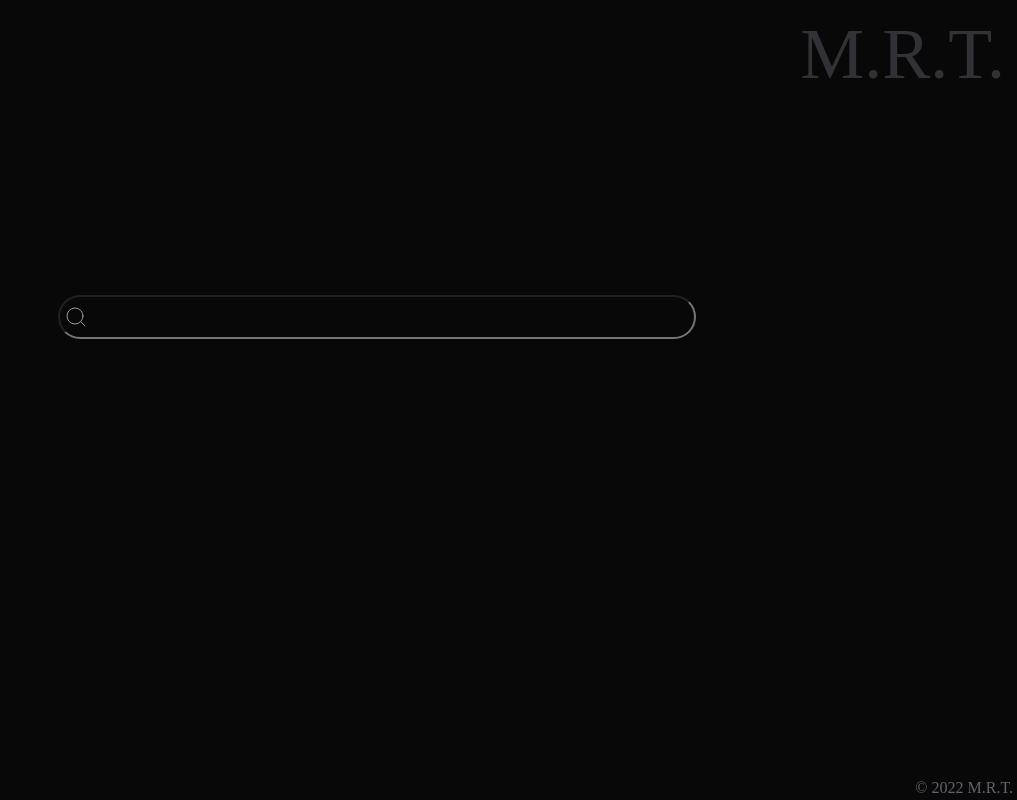
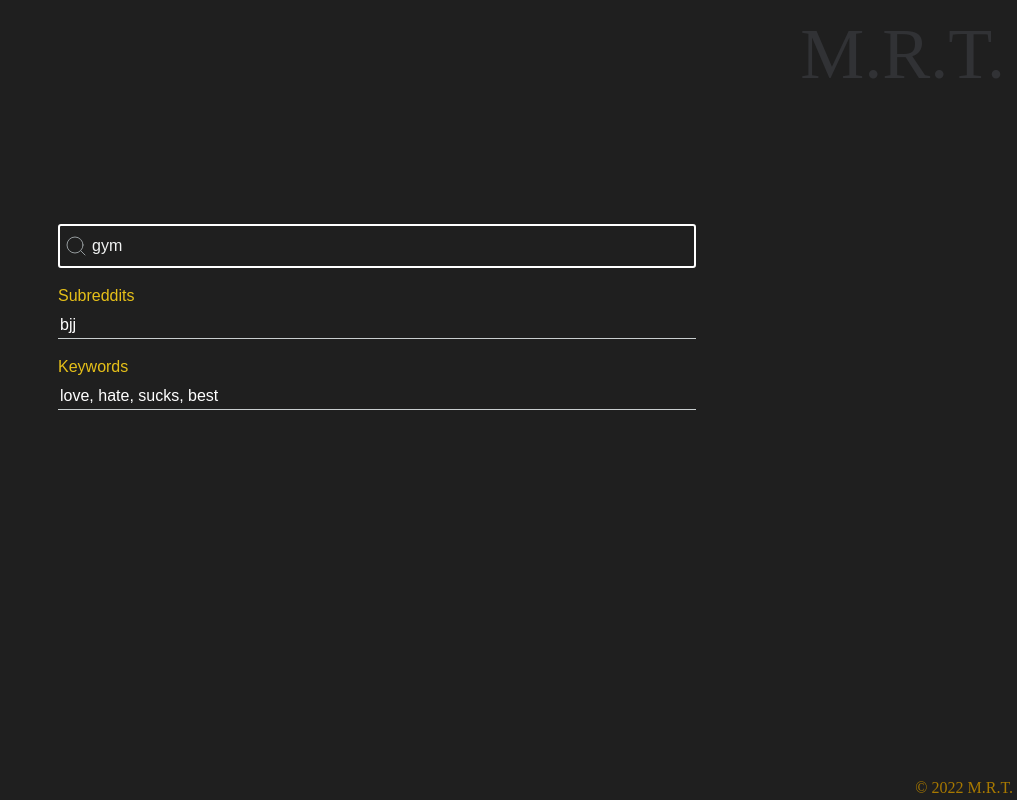
Before and after one commit to banana-boogie/mrt, a Gatsby site: page / in a window 1280 px wide. Shown: the whole page, without its empty margins (263-1280 px from the left). Built offline with nearby package versions, Linux system fonts and the light colour scheme; Gatsby itself is replaced by a stand-in of ours.

Commit message:
Feature: front-end to allow subreddit and keyword submission

```diff
--- a/gatsby-config.js
+++ b/gatsby-config.js
@@ -24,7 +24,6 @@ module.exports = {
         name: `Banana Boogie - M.R.T.`,
         short_name: `M.R.T.`,
         start_url: `/`,
-        background_color: `#663399`,
         // This will impact how browsers show your PWA/website
         // https://css-tricks.com/meta-theme-color-and-trickery/
         // theme_color: `#663399`,
--- a/src/components/GlobalStyles/GlobalStyles.js
+++ b/src/components/GlobalStyles/GlobalStyles.js
@@ -191,7 +191,13 @@ html {
   --color-gray-500: hsl(${COLORS.gray[500]});
   --color-gray-700: hsl(${COLORS.gray[700]});
   --color-gray-900: hsl(${COLORS.gray[900]});
-  --color-gray-backdrop: hsl(${COLORS.gray[700]} / 0.8);
+  --color-gray-backdrop: hsl(${COLORS.gray[900]} / 0.8);
+  --color-yellow-100: hsl(${COLORS.yellow[100]});
+  --color-yellow-300: hsl(${COLORS.yellow[300]});
+  --color-yellow-500: hsl(${COLORS.yellow[500]});
+  --color-yellow-700: hsl(${COLORS.yellow[700]});
+  --color-yellow-900: hsl(${COLORS.yellow[900]});
+
 }
 
 
--- a/src/components/Layout/layout.tsx
+++ b/src/components/Layout/layout.tsx
@@ -63,7 +63,7 @@ const Main = styled.main`
 const Footer = styled.footer`
   align-self: flex-end;
   margin-right: 4px;
-  color: var(--color-gray-700);
+  color: var(--color-yellow-900);
 `
 
 export default Layout
--- /dev/null
+++ b/src/components/TextInput/TextInput.tsx
@@ -0,0 +1,36 @@
+import React from "react"
+import styled from "styled-components"
+
+const TextInput = ({ label, placeholder, ...delageted }) => {
+  return (
+    <Wrapper>
+      <Label>{label}</Label>
+      <Input {...delageted} placeholder={placeholder} />
+    </Wrapper>
+  )
+}
+
+const Wrapper = styled.div`
+  display: flex;
+  flex-direction: column;
+  gap: 4px;
+`
+
+const Label = styled.label`
+  color: var(--color-yellow-500);
+`
+
+const Input = styled.input`
+  border: none;
+  background: transparent;
+  border-bottom: 1px solid var(--color-gray-300);
+  color: var(--color-white);
+
+  &:focus-visible {
+    border: none;
+    outline: none;
+    border-bottom: 1px solid var(--color-yellow-300);
+  }
+`
+
+export default TextInput
--- /dev/null
+++ b/src/components/TextInput/index.ts
@@ -0,0 +1,2 @@
+export * from "./TextInput";
+export { default } from "./TextInput";
--- a/src/constants.js
+++ b/src/constants.js
@@ -1,6 +1,13 @@
 export const COLORS = {
-  black: "0deg 0% 3%",
+  black: "0 0% 12%",
   white: "0deg 0% 100%",
+  yellow: {
+    100: "55deg 100% 50%",
+    300: "52deg 100% 50%",
+    500: "49deg 80% 50%",
+    700: "46deg 100% 50%",
+    900: "43deg 100% 33%",
+  },
   gray: {
     100: "185deg 5% 95%",
     300: "190deg 5% 80%",
--- a/src/pages/index.tsx
+++ b/src/pages/index.tsx
@@ -6,9 +6,12 @@ import Icon from "../components/Icon"
 import Layout from "../components/Layout/layout"
 import Seo from "../components/SEO/seo"
 import SearchInput from "../components/SearchInput"
+import TextInput from "../components/TextInput"
 
 const IndexPage = () => {
-  const [searchTerm, setSearchTerm] = React.useState("")
+  const [searchTerm, setSearchTerm] = React.useState("gym")
+  const [subreddits, setSubreddits] = React.useState("bjj")
+  const [keywords, setKeywords] = React.useState("love, hate, sucks, best")
   const [isSearching, setIsSearching] = React.useState(false)
 
   async function handleKeyDown(event) {
@@ -20,6 +23,8 @@ const IndexPage = () => {
   async function search() {
     const query = {
       searchTerm,
+      keywords,
+      subreddits,
     }
     try {
       setIsSearching(true)
@@ -40,11 +45,24 @@ const IndexPage = () => {
         {isSearching ? (
           <LoadingIcon id="loader" />
         ) : (
-          <SearchBar
-            label="Search"
-            onChange={e => setSearchTerm(e.target.value)}
-            onKeyDown={handleKeyDown}
-          />
+          <SearchWrapper>
+            <SearchBar
+              label="Search"
+              value={searchTerm}
+              onChange={e => setSearchTerm(e.target.value)}
+              onKeyDown={handleKeyDown}
+            />
+            <SubredditInput
+              label="Subreddits"
+              value={subreddits}
+              onChange={e => setSubreddits(e.target.value)}
+            />
+            <KeywordsInput
+              label="Keywords"
+              value={keywords}
+              onChange={e => setKeywords(e.target.value)}
+            />
+          </SearchWrapper>
         )}
       </Wrapper>
     </Layout>
@@ -56,11 +74,22 @@ const Wrapper = styled.div`
   margin-bottom: 250px;
 `
 
+const SearchWrapper = styled.div`
+  display: flex;
+  flex-direction: column;
+  gap: 16px;
+`
+
 const SearchBar = styled(SearchInput)`
   width: 638px;
   height: 44px;
-  border-radius: 24px;
+  border-radius: 3px;
+  border: 2px solid var(--color-white);
 `
+
+const SubredditInput = styled(TextInput)``
+
+const KeywordsInput = styled(TextInput)``
 
 const rotate = keyframes`
   from{
```
Also changed, not shown: src/api/search.ts (+8 -15 lines).
